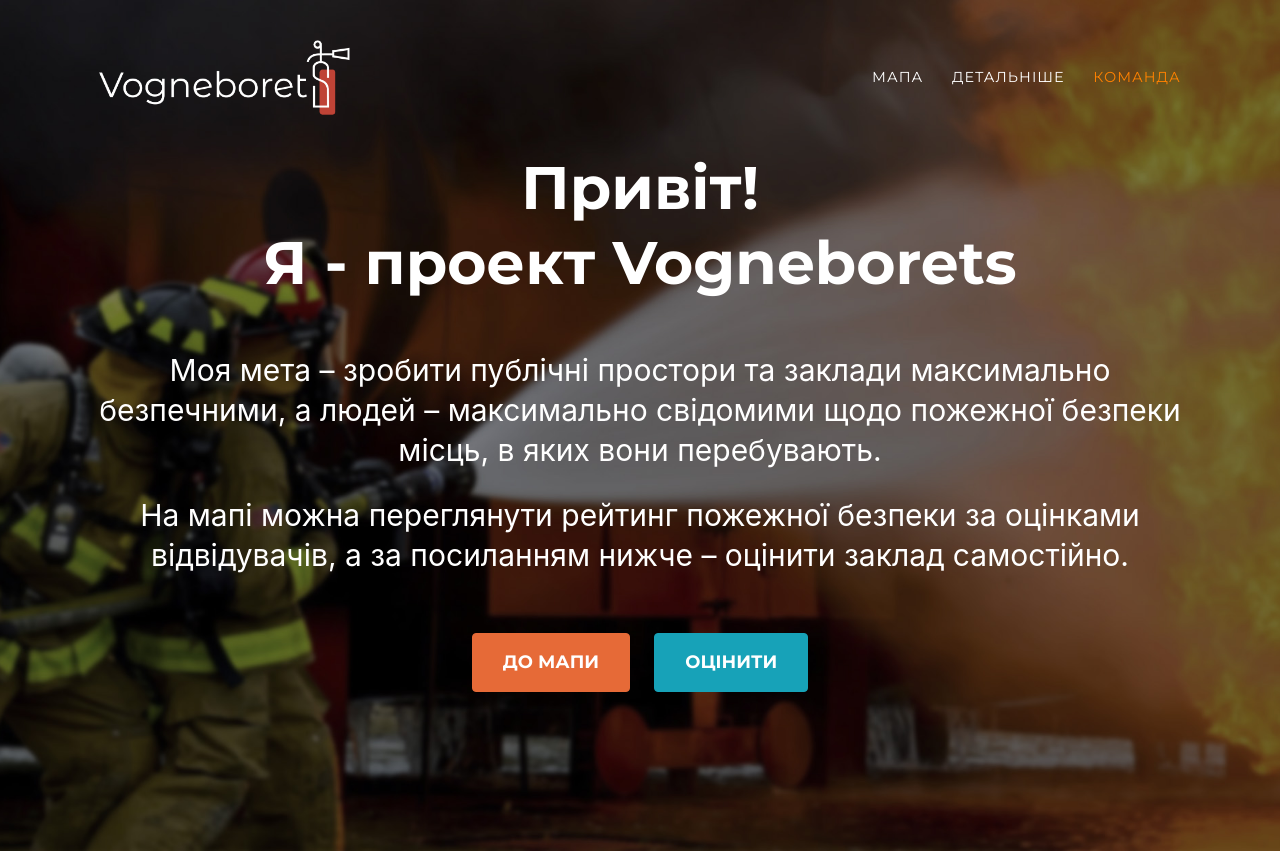
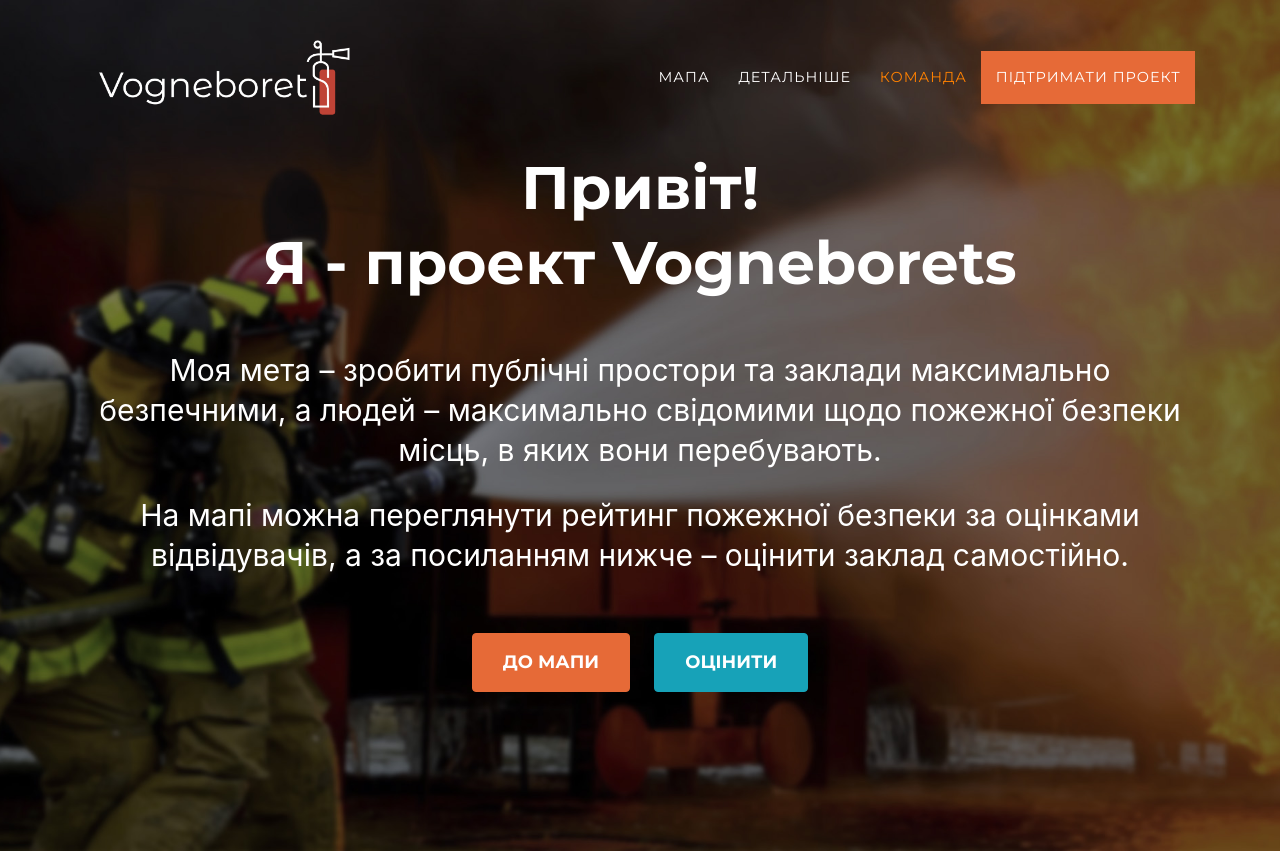
Before and after one commit to Bot-Zavod/vogneborets, a Flask app: template Website/templates/index.html in a window 1280 px wide. Shown: the top 851 px of the page. Run offline with Flask 2, Linux system fonts and the light colour scheme; the template is opened without the code that fills it, so the values that code supplies are empty; some libraries are stand-ins or nearby versions; some web fonts are replaced.

Commit message:
Button donate

```diff
--- a/Website/main.py
+++ b/Website/main.py
@@ -34,7 +34,6 @@ def makePin(mrk):
 
 def updateReviews():
     reviews = Review.getMarkers().values()
-    print('\n'.join([str(r) for r in reviews]))
     return tuple(makePin(m) for m in reviews)
 
 @app.route("/", methods=["GET", "POST"])
--- a/Website/templates/index.html
+++ b/Website/templates/index.html
@@ -48,6 +48,8 @@
           </li>
           <li class="nav-item">
             <a class="nav-link js-scroll-trigger" href="#team">Команда</a>
+          <li class="nav-item">
+              <a class="nav-link btn-primary text-uppercase js-scroll-trigger" href="https://www.patreon.com/Vogneborets" target="_blank">Пiдтримати проект</a>
           </li>
         </ul>
       </div>
```
